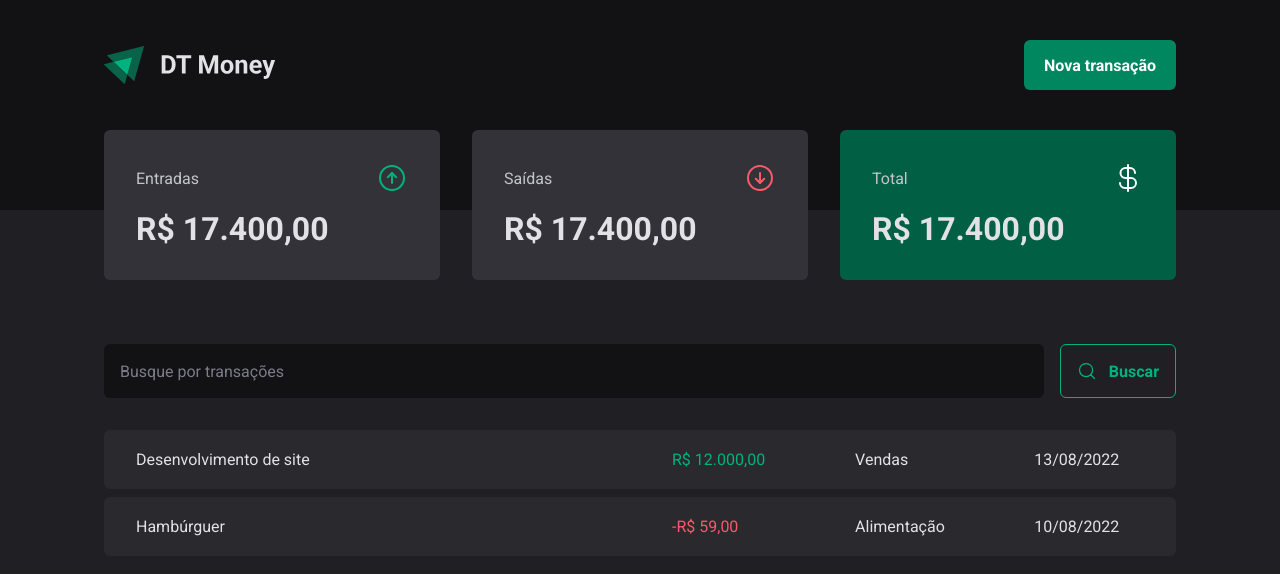
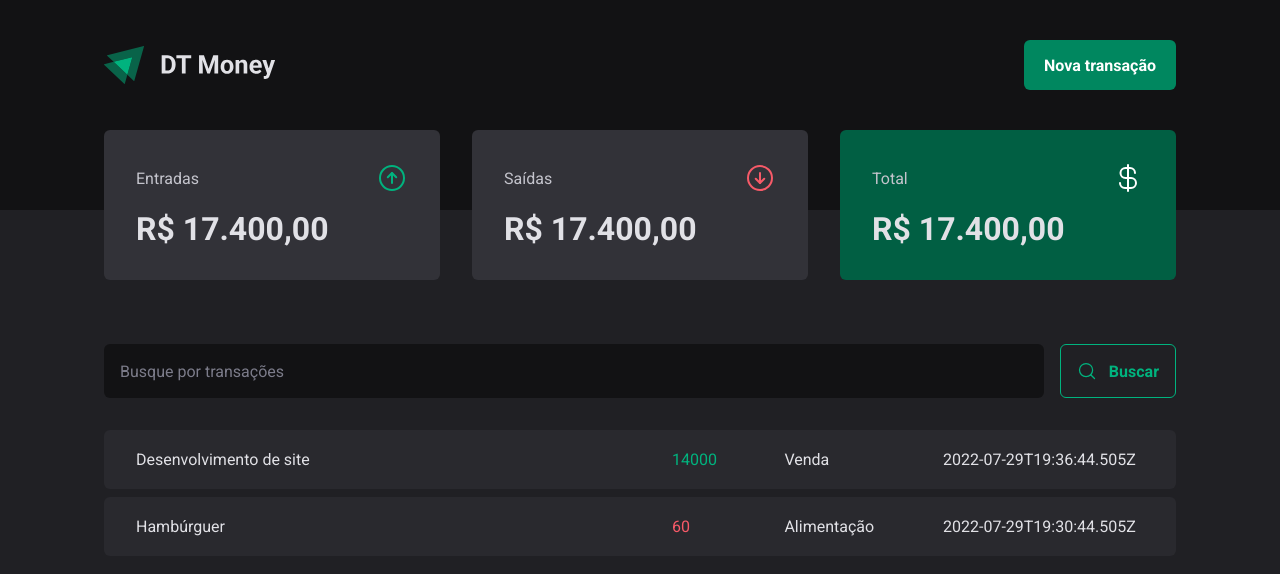
Before and after one commit to augustomarsola/03-NewIgnite-DTMoney, a React (Vite) app: page / in a window 1280 px wide. Shown: the top 574 px of the page. Built offline with nearby package versions, Linux system fonts and the light colour scheme; data requests are answered from the project's data file.

Commit message:
Added api postback view

```diff
--- a/server.json
+++ b/server.json
@@ -13,7 +13,7 @@
       "description": "Hambúrguer",
       "type": "outcome",
       "category": "Alimentação",
-      "price": 50,
+      "price": 60,
       "createdAt": "2022-07-29T19:30:44.505Z"
     }
   ]
--- a/src/pages/Transactions/index.tsx
+++ b/src/pages/Transactions/index.tsx
@@ -1,3 +1,4 @@
+import { useEffect, useState } from "react";
 import { Header } from "../../components/Header";
 import { Summary } from "../../components/Summary";
 import { SearchForm } from "./components/SearchForm";
@@ -7,7 +8,28 @@
   TransactionsTable,
 } from "./styles";
 
+interface Transaction {
+  id: number;
+  description: string;
+  type: "income" | "outcome";
+  price: number;
+  category: string;
+  createdAt: string;
+}
+
 export function Transactions() {
+  const [transactions, setTransactions] = useState<Transaction[]>([]);
+  useEffect(() => {
+    async function loadTransactions() {
+      const response = await fetch("http://localhost:3333/transactions");
+      const data = await response.json();
+
+      setTransactions(data);
+    }
+
+    loadTransactions();
+  }, []);
+
   return (
     <div>
       <Header />
@@ -17,22 +39,18 @@
         <SearchForm />
         <TransactionsTable>
           <tbody>
-            <tr>
-              <td width="50%">Desenvolvimento de site</td>
-              <td>
-                <PriceHighlight variant="income">R$ 12.000,00</PriceHighlight>
-              </td>
-              <td>Vendas</td>
-              <td>13/08/2022</td>
-            </tr>
-            <tr>
-              <td width="50%">Hambúrguer</td>
-              <td>
-                <PriceHighlight variant="outcome">-R$ 59,00</PriceHighlight>
-              </td>
-              <td>Alimentação</td>
-              <td>10/08/2022</td>
-            </tr>
+            {transactions.map((transaction) => (
+              <tr key={transaction.id}>
+                <td width="50%">{transaction.description}</td>
+                <td>
+                  <PriceHighlight variant={transaction.type}>
+                    {transaction.price}
+                  </PriceHighlight>
+                </td>
+                <td>{transaction.category}</td>
+                <td>{transaction.createdAt}</td>
+              </tr>
+            ))}
           </tbody>
         </TransactionsTable>
       </TransactionsContainer>
```
